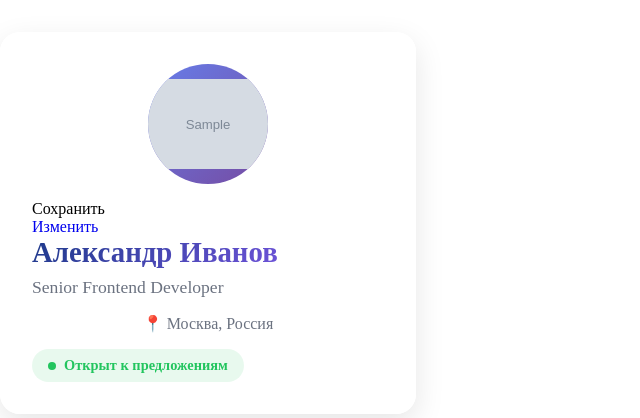
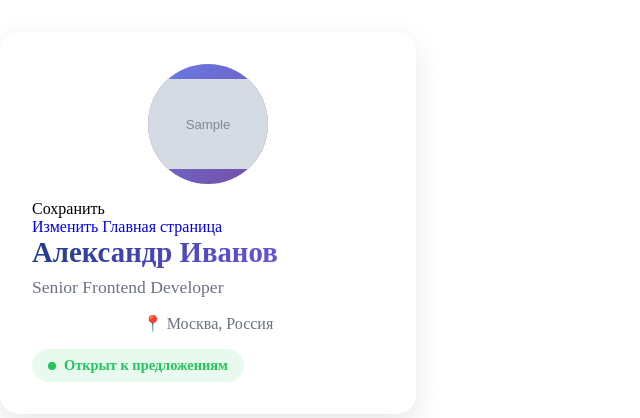
Before and after one commit to nevil-ctrl/JojoJobs, a PHP site: template pages/profile/profile.php in a window 1280 px wide. Shown: the top 418 px of the page, without its empty margins (0-640 px from the left). Run offline with PHP 8.4, Linux system fonts and the light colour scheme; the visitor is signed in with stand-in values (Sample User, id 1); tables that the repository leaves empty or names only in its code hold one stand-in row (values such as "Sample post"); the template is opened without the code that fills it: most values are stand-ins (such as "Sample title", 1, 10 or a date in 2020); grey boxes marked "Sample" are stand-in pictures.

Commit message:
Ссылка

```diff
--- a/pages/profile/profile.php
+++ b/pages/profile/profile.php
@@ -27,6 +27,7 @@ $userAvatar = $avatar ?: 'default.png';
                   <button type="submit">Сохранить</button>
               </form>
               <a href="/profileUpdate">Изменить</a>
+              <a href="/">Главная страница</a>
                         <h2 class="profile-name">Александр Иванов</h2>
                         <p class="profile-title">Senior Frontend Developer</p>
                         <div class="profile-location">
```
Also changed, not shown: uploads/avatars/avatar_68b69743ec8a9.jpg (renamed from uploads/avatars/avatar_68b4673e9f411.jpg).
